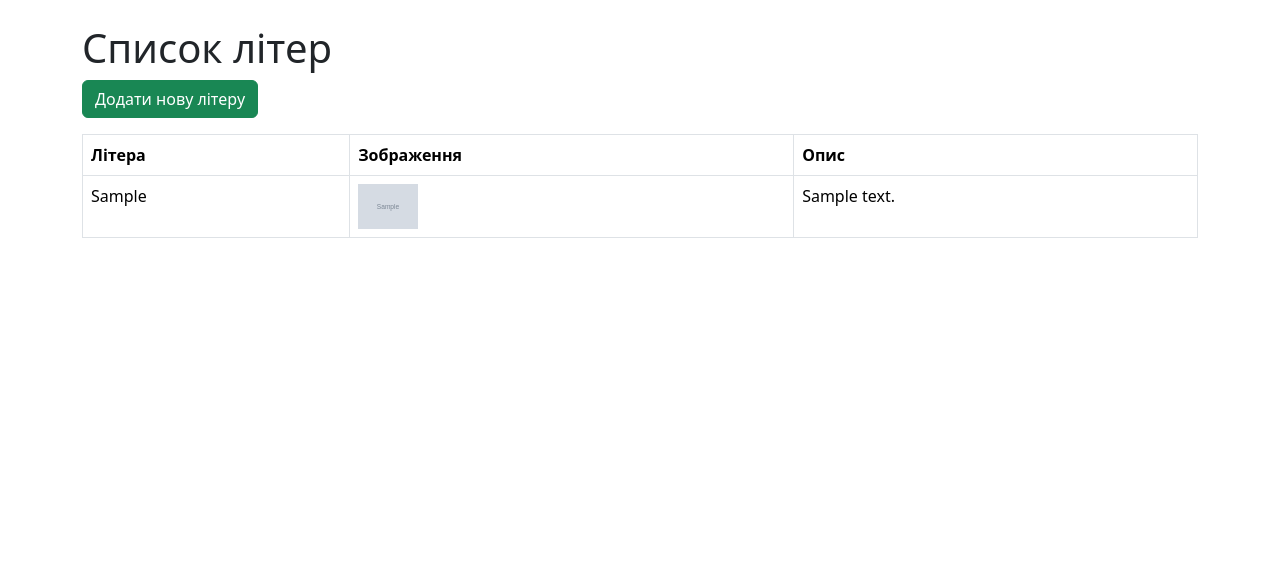
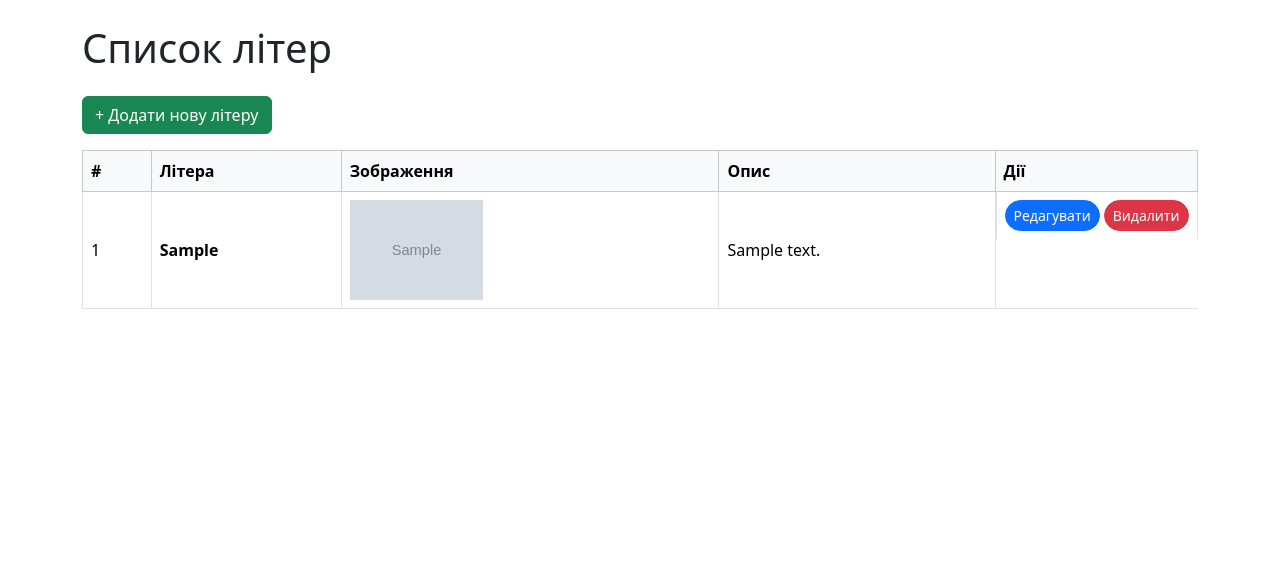
Before and after one commit to dugd/SayItPHP, a PHP site: page /admin/alphabet in a window 1280 px wide. Shown: the part 57-622 px from the top of the page. Run offline with PHP 8.4, Linux system fonts and the light colour scheme; tables that the repository leaves empty or names only in its code hold one stand-in row (values such as "Sample post"); grey boxes marked "Sample" are stand-in pictures.

Commit message:
add delete functionality

```diff
--- a/app/Controllers/Admin/AlphabetController.php
+++ b/app/Controllers/Admin/AlphabetController.php
@@ -99,4 +99,13 @@ class AlphabetController
         $title = 'Редагування літери';
         View::render('alphabet_form', compact('title', 'success', 'errors', 'letterData'), 'layout', 'admin');
     }
+
+    public static function delete()
+    {
+        if ($_SERVER['REQUEST_METHOD'] === 'POST' && isset($_POST['id'])) {
+            Letter::deleteById((int)$_POST['id']);
+        }
+        header('Location: /admin/alphabet');
+        exit;
+    }
 }
--- a/app/views/admin/alphabet_index.php
+++ b/app/views/admin/alphabet_index.php
@@ -1,30 +1,44 @@
-<h1>Список літер</h1>
+<h1 class="mb-4">Список літер</h1>
 
-<a href="/admin/alphabet/add" class="btn btn-success mb-3">Додати нову літеру</a>
+<a href="/admin/alphabet/add" class="btn btn-success mb-3">+ Додати нову літеру</a>
 
 <?php if (!empty($letters)): ?>
-    <table class="table table-bordered">
-        <thead>
+    <div class="table-responsive">
+        <table class="table table-bordered align-middle bg-white">
+            <thead class="table-light">
                 <tr>
-                <th>Літера</th>
-                <th>Зображення</th>
-                <th>Опис</th>
+                    <th scope="col">#</th>
+                    <th scope="col">Літера</th>
+                    <th scope="col">Зображення</th>
+                    <th scope="col">Опис</th>
+                    <th scope="col" style="width: 160px;">Дії</th>
                 </tr>
             </thead>
             <tbody>
-            <?php foreach ($letters as $letter): ?>
+                <?php foreach ($letters as $index => $letter): ?>
                     <tr>
-                    <td><?= htmlspecialchars($letter['letter']) ?></td>
+                        <td><?= $index + 1 ?></td>
+                        <td><strong><?= htmlspecialchars($letter['letter']) ?></strong></td>
                         <td>
                             <?php if (!empty($letter['gesture_image'])): ?>
-                            <img src="/uploads/<?= htmlspecialchars($letter['gesture_image']) ?>" alt="Жест" width="60">
+                                <img src="/uploads/<?= htmlspecialchars($letter['gesture_image']) ?>" alt="Жест" height="100">
                             <?php endif; ?>
                         </td>
-                    <td><?= htmlspecialchars($letter['description']) ?></td>
+                        <td><?= nl2br(htmlspecialchars($letter['description'])) ?></td>
+                        <td class="d-flex">
+                            <a href="/admin/alphabet/edit?id=<?= $letter['id'] ?>" class="btn btn-sm btn-primary me-1 rounded-4">
+                                Редагувати
+                            </a>
+                            <form method="POST" action="/admin/alphabet/delete" class="d-inline" onsubmit="return confirm('Видалити літеру?');">
+                                <input type="hidden" name="id" value="<?= $letter['id'] ?>">
+                                <button type="submit" class="btn btn-sm btn-danger rounded-4">Видалити</button>
+                            </form>
+                        </td>
                     </tr>
-            <?php endforeach; ?>
+                <?php endforeach ?>
             </tbody>
         </table>
+    </div>
 <?php else: ?>
-    <p>Немає літер у списку.</p>
+    <div class="alert alert-info">Немає літер у списку.</div>
 <?php endif; ?>
--- a/public/index.php
+++ b/public/index.php
@@ -49,5 +49,6 @@ $router->post('/admin/alphabet/add', [Admin\AlphabetController::class, 'add']);
 
 $router->get('/admin/alphabet/edit', [Admin\AlphabetController::class, 'edit']);
 $router->post('/admin/alphabet/edit', [Admin\AlphabetController::class, 'edit']);
+$router->post('/admin/alphabet/delete', [Admin\AlphabetController::class, 'delete']);
 
 $router->dispatch($_SERVER['REQUEST_URI']);
```
Lines whose indentation alone changed are shown as unchanged.
